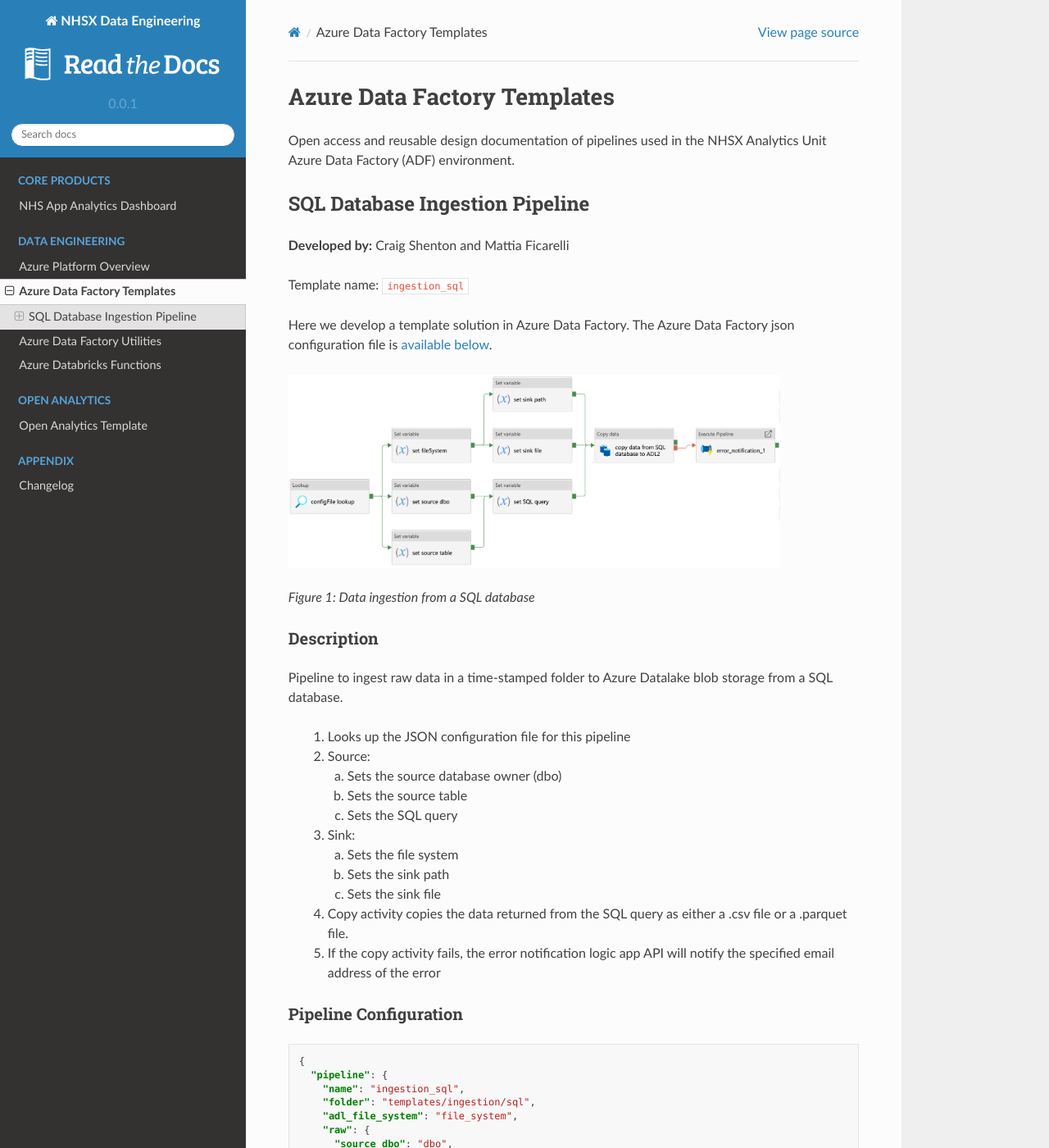
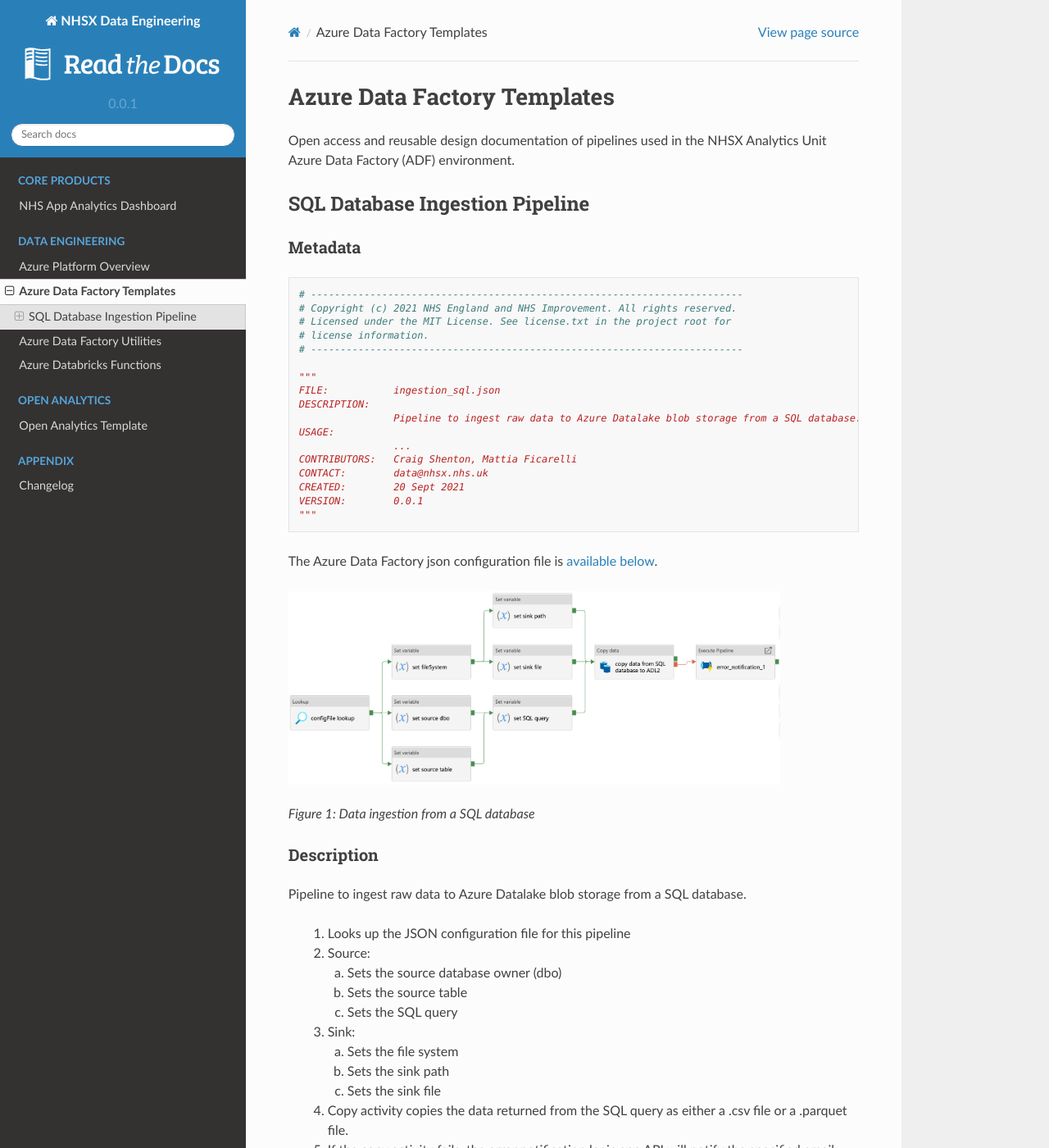
Before and after one commit to nhsx/au-data-engineering, a Sphinx documentation site: the page built from docs/source/adfpipelines.rst, in a window 1280 px wide and 1400 px high. Shown: the whole window at 82% size. Built offline with Sphinx 7.4.7 and the Read the Docs theme 2.0.0, drawn with Linux system fonts in a browser that asks for light colours.

Commit message:
Metadata

```diff
--- a/docs/source/adfpipelines.rst
+++ b/docs/source/adfpipelines.rst
@@ -7,11 +7,30 @@
 SQL Database Ingestion Pipeline
 ===============================
 
-**Developed by:** Craig Shenton and Mattia Ficarelli
+Metadata
+--------
 
-Template name: ``ingestion_sql``
+.. code:: python
 
-Here we develop a template solution in Azure Data Factory. The Azure Data Factory json configuration file is `available below <#json-configuration>`_.
+    # -------------------------------------------------------------------------
+    # Copyright (c) 2021 NHS England and NHS Improvement. All rights reserved.
+    # Licensed under the MIT License. See license.txt in the project root for
+    # license information.
+    # -------------------------------------------------------------------------
+
+    """
+    FILE:           ingestion_sql.json
+    DESCRIPTION:
+                    Pipeline to ingest raw data to Azure Datalake blob storage from a SQL database.
+    USAGE:
+                    ...
+    CONTRIBUTORS:   Craig Shenton, Mattia Ficarelli
+    CONTACT:        data@nhsx.nhs.uk
+    CREATED:        20 Sept 2021
+    VERSION:        0.0.1
+    """
+
+The Azure Data Factory json configuration file is `available below <#json-configuration>`_.
 
 .. image:: _static/img/pipeline_temps/sql-ingest.png
   :width: 600
@@ -21,7 +40,7 @@
 Description
 -----------
 
-Pipeline to ingest raw data in a time-stamped folder to Azure Datalake blob storage from a SQL database.
+Pipeline to ingest raw data to Azure Datalake blob storage from a SQL database.
 
  1. Looks up the JSON configuration file for this pipeline
  2. Source:
@@ -42,7 +61,7 @@
 Pipeline Configuration
 ----------------------
 
-.. code:: json
+.. code:: python
 
     {
       "pipeline": {
```
Also changed, not shown: docs/source/adfutilities.rst (+24 -1 lines).
